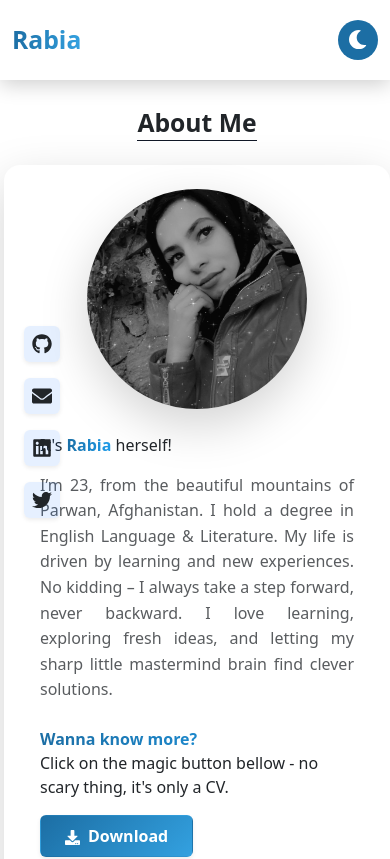
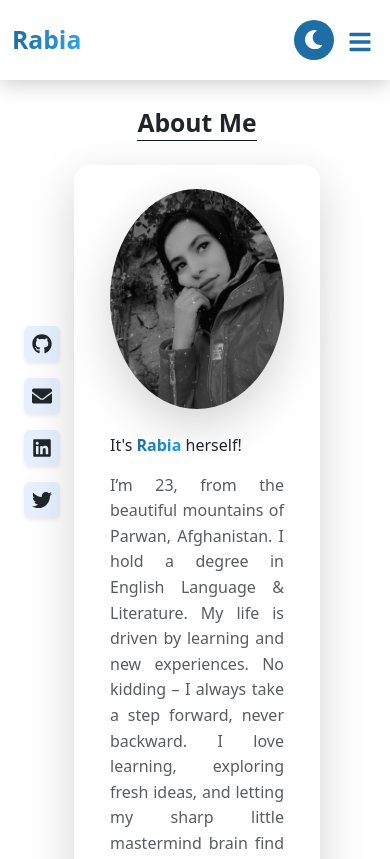
Before and after one commit to rabianezami/Portfolio-react-jsk, a React (Vite) app: page /about in a window 390 px wide. Shown: the top 859 px of the page. Built offline with nearby package versions, Linux system fonts and the light colour scheme; a web font is replaced by a local one.

Commit message:
Ubdate navbar

```diff
--- a/src/App.css
+++ b/src/App.css
@@ -234,28 +234,40 @@ body {
   transform: scale(1.1);
 }
 
+@media(max-width: 999px) {
+   #about {
+    padding-left: 4rem;
+    padding-left: 1rem;
+  }
+  .aboutme,
+  .project-section .container,
+  .contact-form,
+  .live-preview,
+  .feedback-section .container,
+  .hero-text {
+    max-width: 540px;
+    margin: 0 auto;
 
+  }
+}
 
 
 /* استایل برای صفحه‌های کوچک (موبایل) */
-@media(max-width: 768px){
+@media(max-width: 650px){
 
-  /* فاصله دادن به بخش پروژه‌ها */
-.project-section {
-   padding-left: 25px;
-   padding-right: 20px;
-}
-
-  /* فاصله بخش contact از آیکن‌ها */
-  #contact, #about {
+  #about {
     padding-left: 4rem;
     padding-left: 1rem;
   }
+  .aboutme,
+  .project-section .container,
+  .contact-form,
+  .live-preview,
+  .feedback-section .container,
+  .hero-text {
+    max-width: 250px;
+    margin: 0 auto;
 
-  /* فاصله کارت contact */
-  .contact-card {
-    margin-left: 1.1rem;
   }
 
-
 }
--- a/src/components/AboutMe.jsx
+++ b/src/components/AboutMe.jsx
@@ -26,7 +26,7 @@ const Profile = () => {
   };
 
   return (
-    <section id="about" className="container my-5">
+    <section id="about" className="container aboutme my-5">
       <div className="text-center text-lg-start mb-3">
         <h2 className="about-title text-center fw-bold">
         {profileData.title}
--- a/src/components/FeedbackWall.jsx
+++ b/src/components/FeedbackWall.jsx
@@ -283,7 +283,7 @@ const FeedbackWall = () => {
           </div>
 
           {/* Comment */}
-          <div className="mt-3">
+          <div className="mt-3 feedback-comment">
             <label htmlFor="comment" className="form-label fw-bold">
               Your Feedback
             </label>
--- a/src/components/Navbar.jsx
+++ b/src/components/Navbar.jsx
@@ -1,10 +1,11 @@
-
-import React from "react";
-import { NavLink } from "react-router-dom"
-import '../styles/navbar.css';
-import { FaMoon, FaSun } from "react-icons/fa";
+import React, { useState } from "react";
+import { NavLink } from "react-router-dom";
+import "../styles/navbar.css";
+import { FaMoon, FaSun, FaBars, FaTimes } from "react-icons/fa";
 
 const Navbar = ({ darkMode, toggleDarkMode }) => {
+  const [menuOpen, setMenuOpen] = useState(false);
+
   const links = [
     { name: "Home", path: "/" },
     { name: "About", path: "/about" },
@@ -24,7 +25,7 @@ const Navbar = ({ darkMode, toggleDarkMode }) => {
           Rabia
         </NavLink>
 
-        {/* لینک‌ها وسط (md و بالاتر) */}
+        {/* لینک‌ها وسط (فقط برای دسکتاپ) */}
         <ul className="navbar-nav mx-auto d-none d-md-flex flex-row gap-3">
           {links.map((l) => (
             <li className="nav-item" key={l.name}>
@@ -40,17 +41,49 @@ const Navbar = ({ darkMode, toggleDarkMode }) => {
           ))}
         </ul>
 
+        <div className="d-flex align-items-center gap-2">
           {/* Dark Mode toggle سمت راست */}
           <button
             onClick={toggleDarkMode}
             className="theme-toggle"
             aria-label="Toggle dark mode"
           >
-          {darkMode ? < FaSun /> : <FaMoon /> }
+            {darkMode ? <FaSun /> : <FaMoon />}
+          </button>
+
+          {/* دکمه برگر (فقط در موبایل) */}
+          <button
+            className="burger-btn d-md-none"
+            onClick={() => setMenuOpen(!menuOpen)}
+            aria-label="Toggle menu"
+          >
+            {menuOpen ? <FaTimes /> : <FaBars />}
           </button>
         </div>
+      </div>
+
+      {/* منوی موبایل */}
+      {menuOpen && (
+        <div className="mobile-menu d-md-none py-3">
+          <ul className="navbar-nav flex-column justify-content-center align-items-center gap-3">
+            {links.map((l) => (
+              <li className="nav-item " key={l.name}>
+                <NavLink
+                  to={l.path}
+                  className={({ isActive }) =>
+                    "nav-link fw-medium" + (isActive ? " active" : "")
+                  }
+                  onClick={() => setMenuOpen(false)}
+                >
+                  {l.name}
+                </NavLink>
+              </li>
+            ))}
+          </ul>
+        </div>
+      )}
     </nav>
   );
-}
+};
 
 export default Navbar;
--- a/src/components/Projects.jsx
+++ b/src/components/Projects.jsx
@@ -44,7 +44,7 @@ const Projects = () => {
 
   return (
 
-    <section id="projects" className="p-5 bg-light">
+    <section id="projects" className="project-section p-5 bg-light">
       <div className="container">
         <div className="text-center text-lg-start">
           <h2 className="project-title text-center mb-4 fw-bold">My Recent Works</h2>
--- a/src/styles/contactMe.css
+++ b/src/styles/contactMe.css
@@ -43,3 +43,8 @@
   justify-content: center;
   align-items: center;
 }
+
+/* @media (max-width: 768px) {
+
+  }
+} */
--- a/src/styles/navbar.css
+++ b/src/styles/navbar.css
@@ -33,9 +33,33 @@
 }
 .theme-toggle-btn:hover { transform: scale(1.06); }
 
-/* موبایل: لینک‌ها مخفی */
-@media(max-width: 767.98px){
-  .navbar-nav {
-    display: none !important;
+/* دکمه برگر */
+.burger-btn {
+  background: none;
+  border: none;
+  font-size: 1.5rem;
+  color: #1C6EA4;
+  cursor: pointer;
+}
+
+/* لینک‌های موبایل */
+.mobile-menu {
+  background-color: rgba(255, 255, 255, 0.9);
+  width: 100%;
+  position: absolute;
+  top: 100%;
+  left: 0;
+  z-index: 998;
+  animation: slideDown 0.3s ease-in-out;
+}
+
+@keyframes slideDown {
+  from {
+    opacity: 0;
+    transform: translateY(-10px);
+  }
+  to {
+    opacity: 1;
+    transform: translateY(0);
   }
 }
```
Lines whose indentation alone changed are shown as unchanged.
